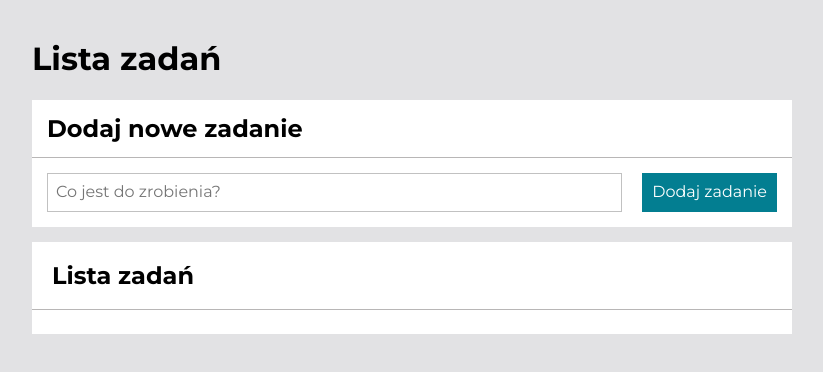
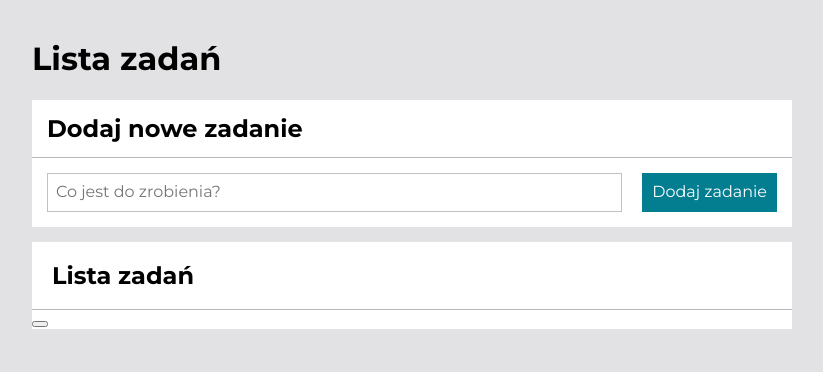
Before and after one commit to Moni-hom/to-do-list, a plain HTML site: page index.html in a window 1280 px wide. Shown: the full height of the page, 228-1051 px from the left. Drawn offline with nearby package versions, Linux system fonts and the light colour scheme.

Commit message:
added class corretions

```diff
--- a/css/hideButton.css
+++ /dev/null
@@ -1,6 +0,0 @@
-.section__buttons {
-  padding: 10px;
-  border: none;
-  background-color: white;
-  color: hwb(188 1% 43%);
-}
--- a/index.html
+++ b/index.html
@@ -19,7 +19,6 @@
     <link href="css/section.css" rel="stylesheet" />
     <link href="css/form.css" rel="stylesheet" />
     <link href="css/tasks.css" rel="stylesheet" />
-    <link href="css/hideButton.css" rel="stylesheet" />
     <script defer src="js/script.js"></script>
     <link
       href="https://fonts.googleapis.com/css2?family=Montserrat:wght@400;700&display=swap"
```
